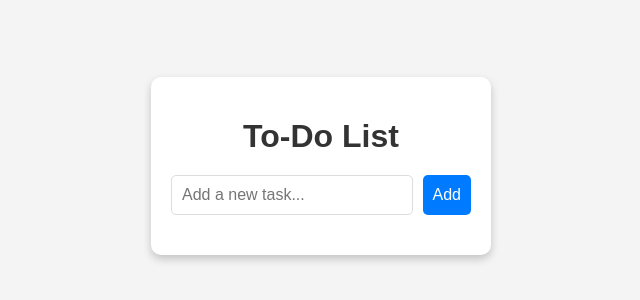
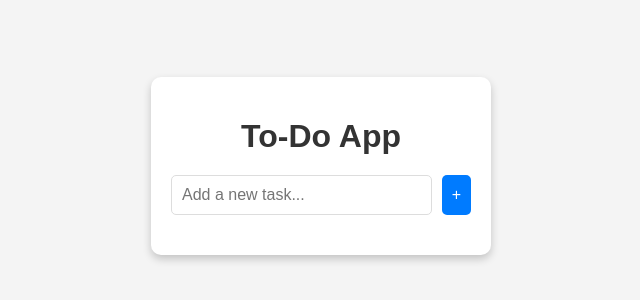
Before and after one commit to jbsparkdevops/mytodoapp, a plain HTML site: page index.html in a window 1280 px wide. Shown: the part 234-534 px from the top of the page, without its empty margins (319-959 px from the left). Drawn offline with Linux system fonts and the light colour scheme.

Commit message:
changing name

```diff
--- a/index.html
+++ b/index.html
@@ -8,10 +8,10 @@
 </head>
 <body>
     <div class="container">
-        <h1>To-Do List</h1>
+        <h1>To-Do App</h1>
         <div class="todo-input">
             <input type="text" id="todoInput" placeholder="Add a new task..." />
-            <button id="addBtn">Add</button>
+            <button id="addBtn">+</button>
         </div>
         <ul id="todoList"></ul>
     </div>
```
